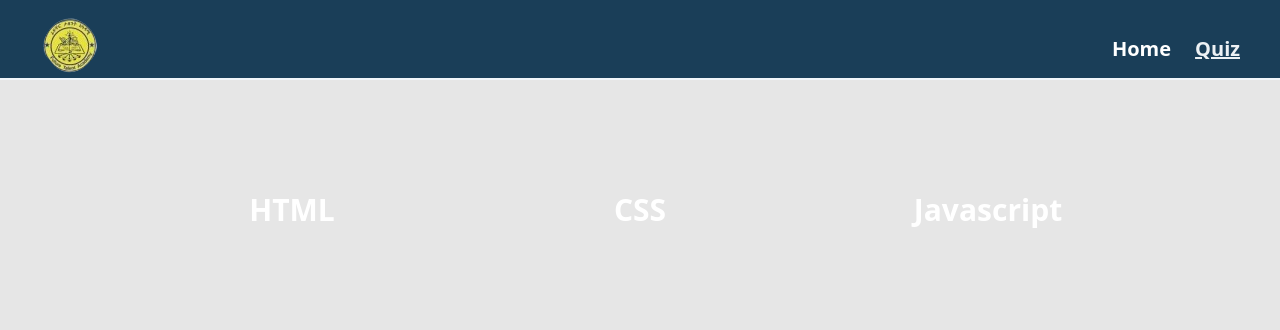
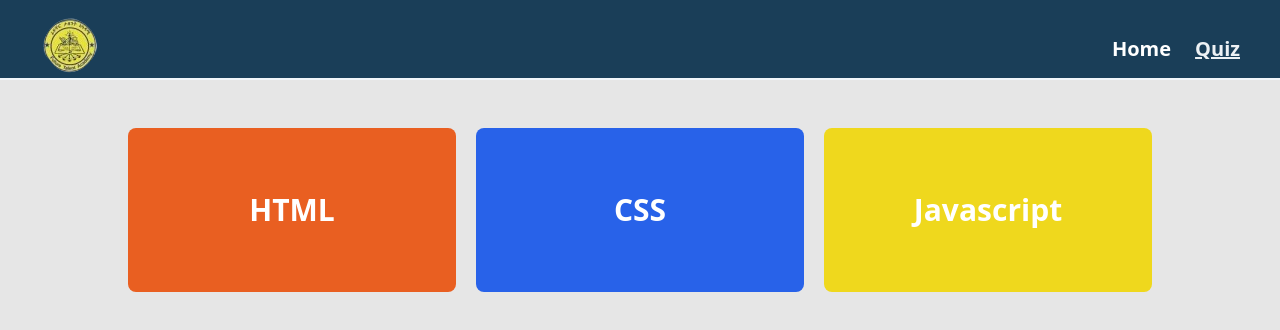
Before and after one commit to yafet-123/fta_school, a Next.js app: page /quiz in a window 1280 px wide. Shown: the top 330 px of the page. Built offline with nearby package versions, Linux system fonts and the light colour scheme.

Commit message:
edited quiz.js'

```diff
--- a/pages/quiz.jsx
+++ b/pages/quiz.jsx
@@ -10,17 +10,17 @@ const Quiz = () => {
     {
       id:1,
       name:"HTML",
-      background_color:"#E95F21",
+      background_color:"bg-[#E95F21]",
     },
     {
       id:2,
       name:"CSS",
-      background_color:"#2862E9",
+      background_color:"bg-[#2862E9]",
     },
     {
       id:3,
       name:"Javascript",
-      background_color:"#EFD81D",
+      background_color:"bg-[#EFD81D]",
     },
 
   ]
@@ -30,7 +30,7 @@ const Quiz = () => {
         {QuizType.map((data,index)=>(
           <button
             onClick={() => handleSeeQuiz(data.id)}
-            className={`bg-[${data.background_color}] px-5 py-16 text-white font-bold text-xl lg:text-3xl rounded-lg`}
+            className={`${data.background_color} px-5 py-16 text-white font-bold text-xl lg:text-3xl rounded-lg`}
           >
             {data.name}
           </button>
```
